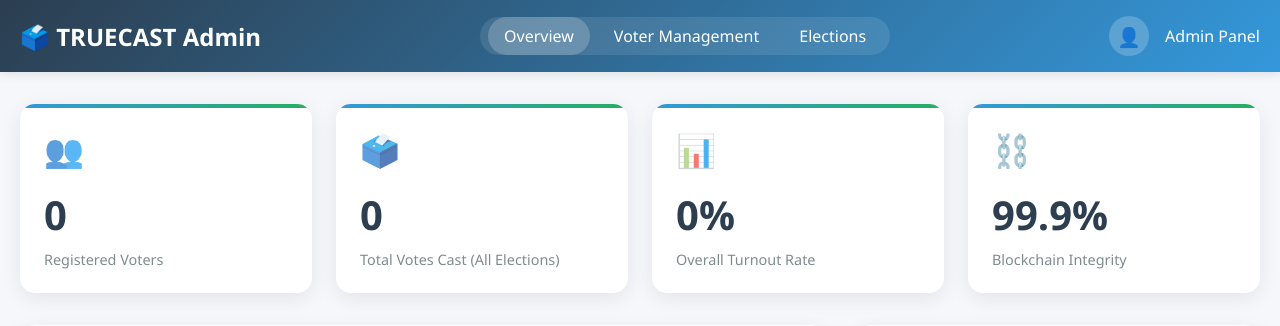
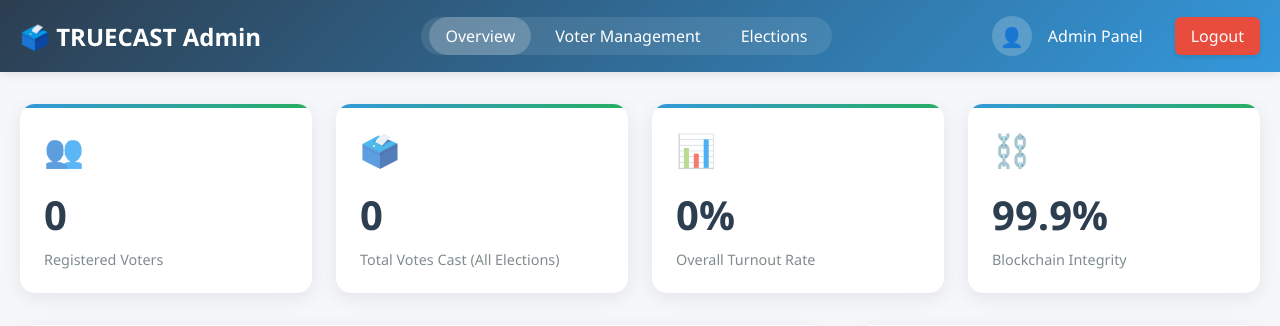
Before and after one commit to bhu-web/TrueCast, a Flask app: page /admin-dashboard in a window 1280 px wide. Shown: the top 326 px of the page. Run offline with Flask 3, Linux system fonts and the light colour scheme; the visitor is signed in with stand-in values (Sample User, id 1).

Commit message:
created a logout button for admin dashboard

```diff
--- a/app.py
+++ b/app.py
@@ -1231,6 +1231,13 @@ def create_election():
 # app.py (Modified results route)
 # FIX for Problem 4: Show all published elections and allow navigation
 
+@app.route('/admin-logout')
+def admin_logout():
+    """Clears the admin session and redirects to admin login."""
+    session.pop('admin_logged_in', None)
+    flash('You have been logged out of the Admin Panel.', 'success')
+    return redirect(url_for('admin_login'))
+
 @app.route('/results')
 def results():
     votes_data = load_votes()
--- a/templates/truecast_admin_dashboard.html
+++ b/templates/truecast_admin_dashboard.html
@@ -306,6 +306,18 @@
       .election-list-info small {
         color: #7f8c8d;
       }
+      .admin-info .btn-danger {
+    background: #e74c3c;
+    color: white;
+    font-weight: 500;
+    border-radius: 6px;
+    box-shadow: 0 2px 4px rgba(0, 0, 0, 0.1);
+    transition: background 0.2s;
+}
+
+.admin-info .btn-danger:hover {
+    background: #c0392b;
+}
     </style>
   </head>
   <body>
@@ -334,6 +346,12 @@
         <div class="admin-info">
           <div class="admin-avatar">👤</div>
           <div>Admin Panel</div>
+          <a
+        href="{{ url_for('admin_logout') }}"
+        class="btn btn-danger"
+        style="padding: 0.5rem 1rem; margin-left: 1rem;"
+        >Logout</a
+      >
         </div>
       </div>
     </div>
```
